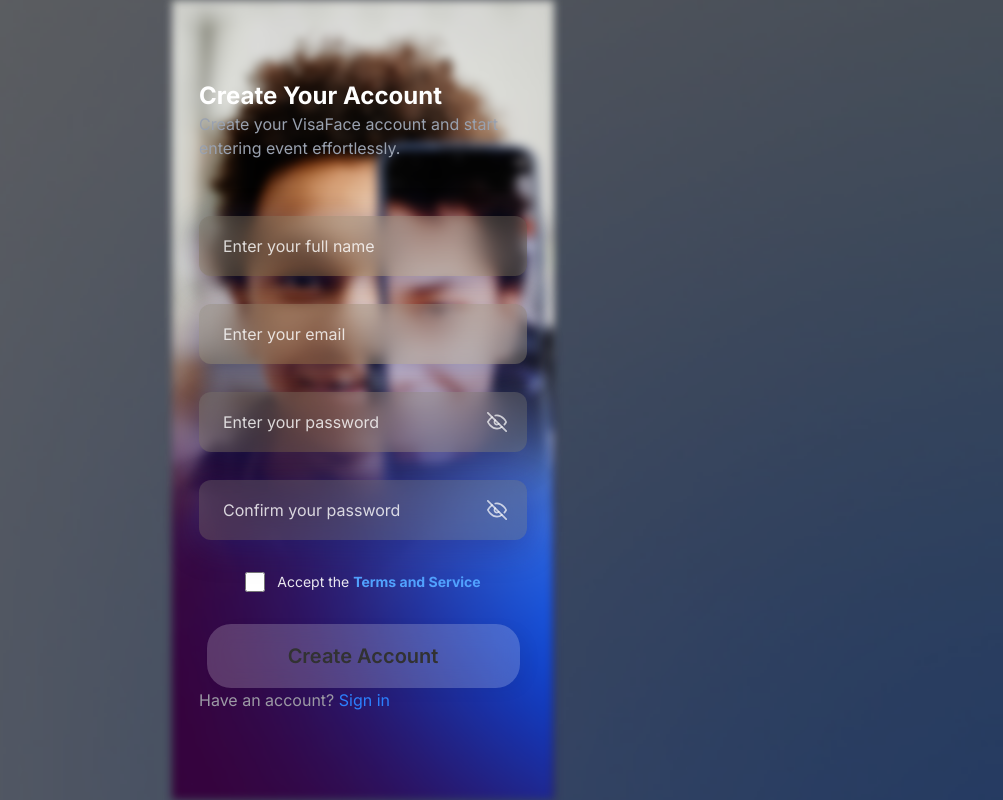
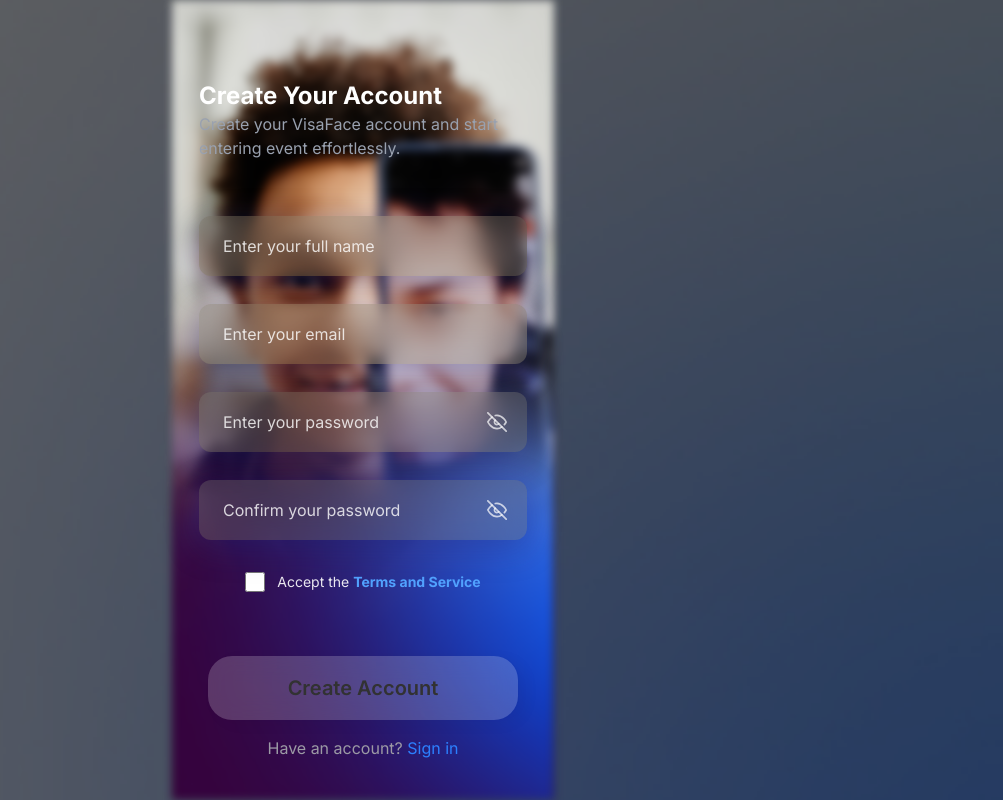
Before and after one commit to raktimproloy/visa-face-auth, a Next.js app: page /auth/register in a window 1280 px wide. Shown: the whole page, without its empty margins (277-1280 px from the left). Built offline with nearby package versions, Linux system fonts and the light colour scheme.

Commit message:
fix design error

```diff
--- a/src/app/auth/register/page.tsx
+++ b/src/app/auth/register/page.tsx
@@ -28,7 +28,7 @@
   const separateFullName = (fullName: string) => {
     const nameParts = fullName.trim().split(' ');
     if (nameParts.length === 1) {
-      return { firstName: nameParts[0], lastName: '' };
+      return { firstName: nameParts[0], lastName: 'User' }; // Default last name if only one name provided
     } else if (nameParts.length >= 2) {
       const firstName = nameParts[0];
       const lastName = nameParts.slice(1).join(' ');
@@ -44,6 +44,15 @@
   };
 
   const handleCreateAccount = async () => {
+    console.log('Starting registration process...');
+
+    // Clear all previous errors
+    setEmailError("");
+    setFullNameError("");
+    setPasswordError("");
+    setConfirmPasswordError("");
+    setAcceptTermsError("");
+
     if (!fullName || !email || !password || !confirmPassword) {
       setEmailError("Please fill in all fields");
       return;
@@ -65,12 +74,15 @@
     }
 
     const { firstName, lastName } = separateFullName(fullName);
-    if (!firstName || !lastName) {
-      setFullNameError("Please enter your full name (first and last name)");
+    console.log('Name separation result:', { firstName, lastName });
+
+    if (!firstName) {
+      setFullNameError("Please enter at least your first name");
       return;
     }
 
     setIsSubmitting(true);
+    console.log('Sending registration request with:', { firstName, lastName, email });
 
     try {
       // Register user directly with the new API
@@ -152,13 +164,16 @@
           <div className="col-span-1 mb-7">
             <input
               type="text"
-              className="form-control-glass"
+              className={`form-control-glass ${fullNameError ? 'border-red-400' : ''}`}
               id="full_name"
               name="full_name"
               placeholder="Enter your full name"
               value={fullName}
               onChange={(e) => setFullName(e.target.value)}
             />
+            {fullNameError && (
+              <p className="text-red-400 text-sm mt-1">{fullNameError}</p>
+            )}
           </div>
 
           {/* Email */}
@@ -249,7 +264,7 @@
           </div>
 
           {/* Terms Checkbox */}
-          <div className="col-span-1 mb-3 flex justify-center">
+          <div className="col-span-1 mb-3 flex justify-center flex-col items-center">
             <div className="terms-checkbox">
               <input
                 type="checkbox"
@@ -262,24 +277,44 @@
                 Accept the <strong className="text-blue-400">Terms and Service</strong>
               </label>
             </div>
+            {acceptTermsError && (
+              <p className="text-red-400 text-sm mt-1">{acceptTermsError}</p>
+            )}
           </div>
 
           {/* Submit button */}
-          <div className="col-span-1 mt-0 text-center">
+          <div className="col-span-1 mt-8 text-center">
             <button
-              onClick={handleCreateAccount}
-              className={`mobile-btn !text-[#323232] !mx-auto ${
+              onClick={(e) => {
+                console.log('Button clicked!', e);
+                console.log('Form state:', { fullName, email, password, confirmPassword, acceptTerms });
+                e.preventDefault();
+                handleCreateAccount();
+              }}
+              onTouchStart={() => {}} // Ensure touch events work
+              className={`mobile-btn !text-[#323232] !mx-auto !relative !z-20 !touch-manipulation ${
                 isSubmitting ? 'opacity-50 cursor-not-allowed' : ''
               }`}
               type="button"
               disabled={isSubmitting}
+              style={{
+                WebkitTapHighlightColor: 'transparent',
+                WebkitTouchCallout: 'none',
+                WebkitUserSelect: 'none',
+                userSelect: 'none'
+              }}
             >
               {isSubmitting ? 'Creating Account...' : 'Create Account'}
             </button>
+
           </div>
+
+          {/* Sign in link */}
+          <div className="col-span-1 mt-4 text-center">
             <p className="text-md text-[#9C9AA5]">
-              Have an account? <Link href="/auth/login" className="text-blue-500 ">Sign in</Link>
+              Have an account? <Link href="/auth/login" className="text-blue-500">Sign in</Link>
             </p>
+          </div>
         </form>
       </div>
     </div>
--- a/src/app/auth/selfie-policy/page.tsx
+++ b/src/app/auth/selfie-policy/page.tsx
@@ -104,7 +104,7 @@
             </p>
           </div>
         </div>
-        <div className="grid grid-cols-2 gap-5 max-w-[290px] mx-auto mt-12 mb-14 text-white">
+        <div className="grid grid-cols-2 gap-5 max-w-[290px] mx-auto mt-12 mb-6 text-white">
           <div className="text-center">
             <Image
               src={"/images/01.png"}
@@ -127,11 +127,11 @@
           <label className="flex items-center gap-2 text-xs  font-medium max-w-[230px] mx-auto text-white">
             <input type="checkbox" />I agree to the privacy policy
           </label>
-          <div className="text-center  mt-12 max-auto">
+          <div className="text-center  mt-4 max-auto">
 
           <Link
             href={"/auth/selfie"}
-            className="mobile-btn !text-[#323232]"
+            className="mobile-btn !text-[#323232] mb-5"
           >
             Take A Selfie
           </Link>
--- a/src/app/auth/selfie-review/page.tsx
+++ b/src/app/auth/selfie-review/page.tsx
@@ -266,8 +266,8 @@
             src={registrationData.photo}
             alt="Captured selfie"
             width={424}
-            height={500}
-            className="max-h-[500px] max-w-full rounded-lg shadow-lg"
+            height={300}
+            className="max-w-full rounded-lg shadow-lg mx-auto h-[300px]"
             style={{ maxWidth: '424px' }}
           />
         </div>
--- a/src/app/globals.css
+++ b/src/app/globals.css
@@ -161,10 +161,28 @@
   font-size: 20px;
   padding: 17px 80px;
   display: inline-block;
-  min-width: 313px;
+  min-width: 280px;
+  max-width: 90vw;
   text-align: center;
   margin: 0 auto;
   font-weight: 600;
+  position: relative;
+  z-index: 10;
+  cursor: pointer;
+  -webkit-tap-highlight-color: transparent;
+  touch-action: manipulation;
+  user-select: none;
+  transition: all 0.3s ease;
+
+  &:hover {
+    transform: translateY(-2px);
+    box-shadow: 8px 6px 20px 0 rgba(0, 0, 0, 0.1);
+  }
+
+  &:active {
+    transform: translateY(0);
+  }
+
   &.two{
     border-radius: 24px;
     background: rgba(150, 150, 150, 0.20);
@@ -204,3 +222,49 @@
 .cWVvvv{
   height: 100vh !important;
 }
+
+/* Mobile-specific button styles */
+@media (max-width: 768px) {
+  .mobile-btn {
+    min-width: 250px;
+    max-width: 85vw;
+    padding: 16px 60px;
+    font-size: 18px;
+    margin: 0 auto;
+    position: relative;
+    z-index: 50;
+    pointer-events: auto;
+    touch-action: manipulation;
+  }
+
+  /* Ensure form elements don't overlap */
+  .form-control-glass {
+    margin-bottom: 16px;
+  }
+
+  /* Improve touch targets */
+  .password-toggle-btn {
+    min-width: 44px;
+    min-height: 44px;
+  }
+
+  .terms-checkbox input[type="checkbox"] {
+    min-width: 2px;
+    min-height: 2px;
+  }
+
+  /* Ensure button container is properly positioned */
+  .col-span-1 {
+    position: relative;
+    z-index: 10;
+  }
+}
+
+@media (max-width: 480px) {
+  .mobile-btn {
+    min-width: 220px;
+    max-width: 80vw;
+    padding: 14px 50px;
+    font-size: 16px;
+  }
+}
```
